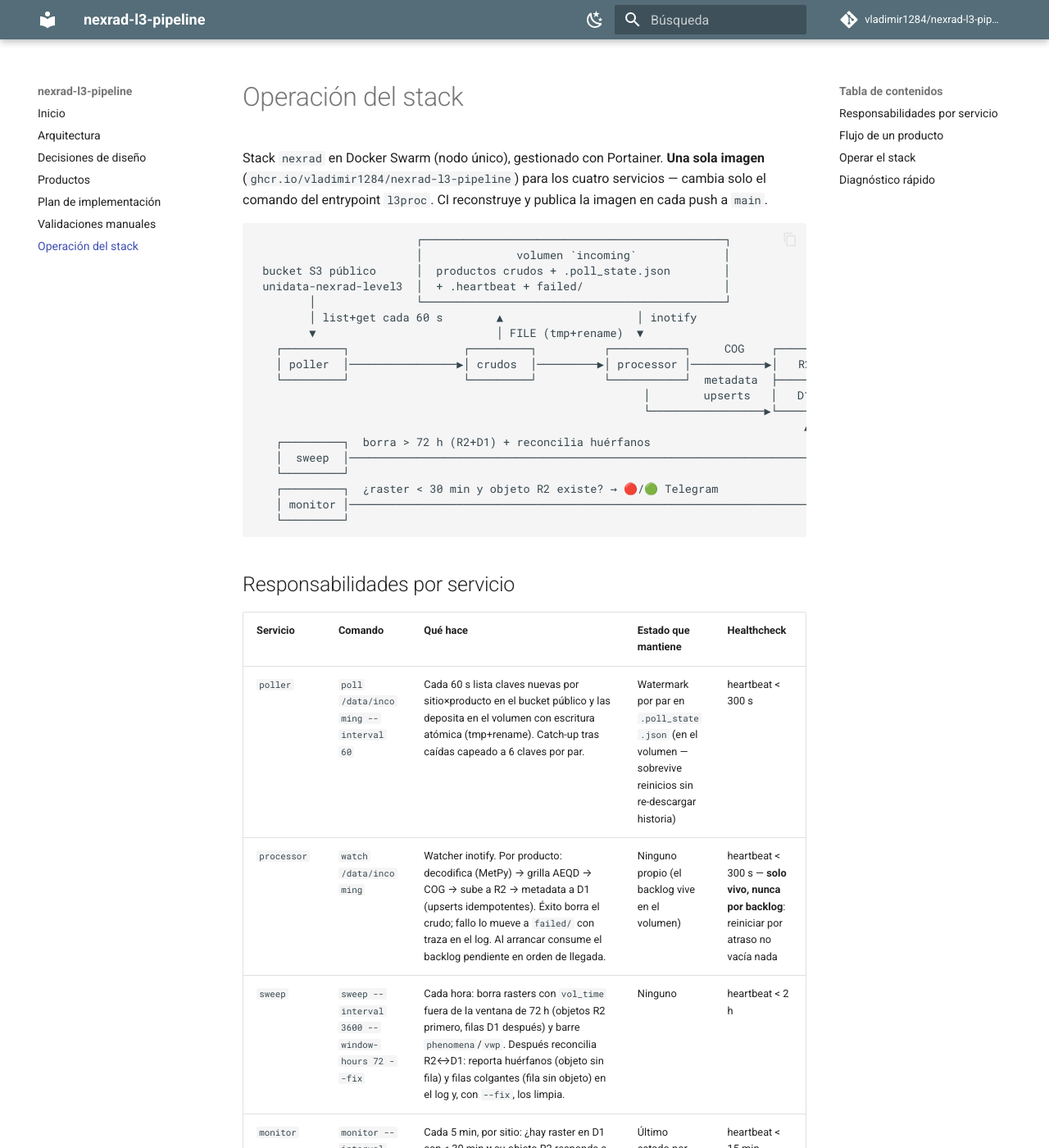
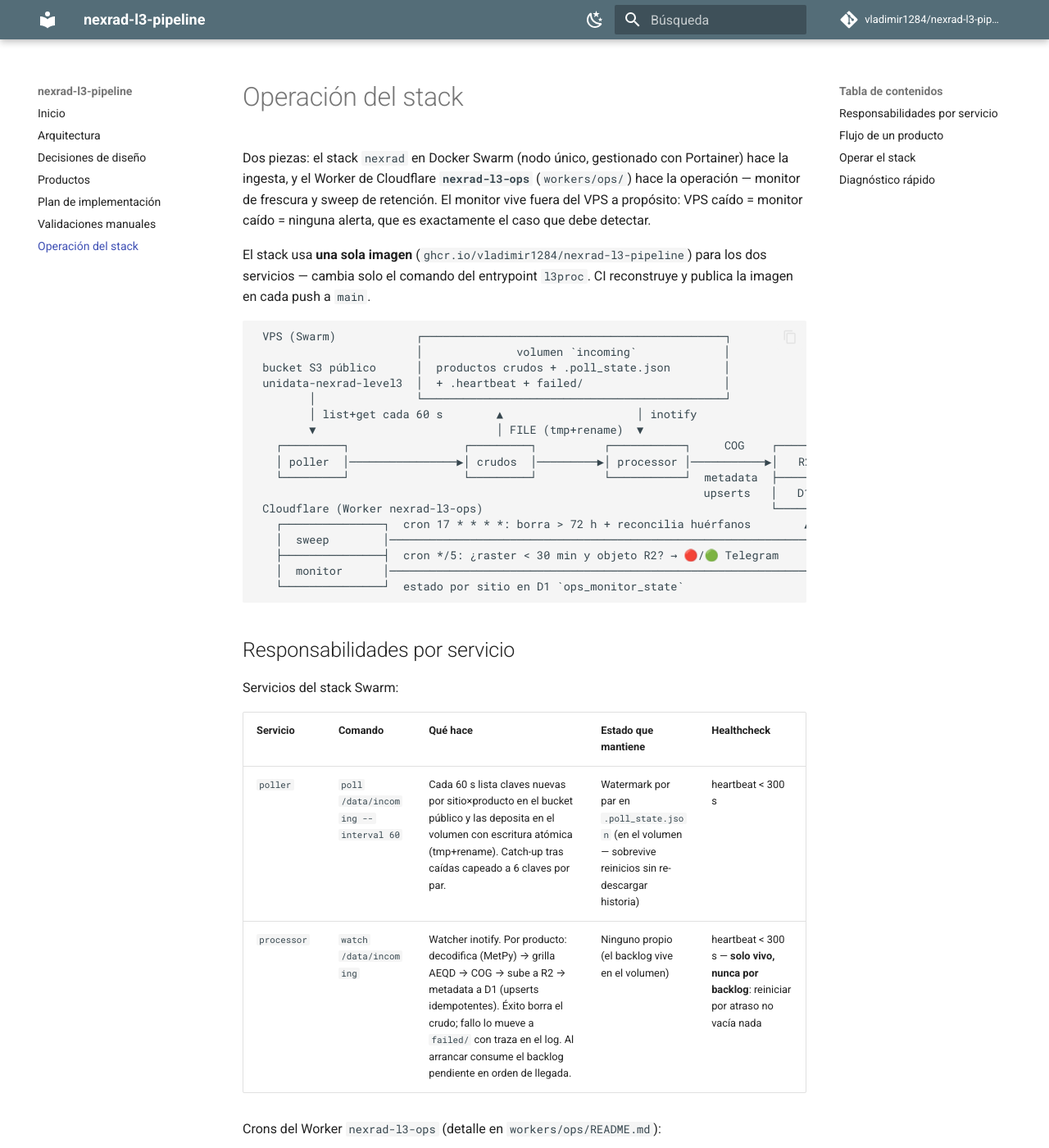
Before and after one commit to vladimir1284/nexrad-l3-pipeline, an MkDocs documentation site: the page built from docs/operacion.md, in a window 1280 px wide and 1400 px high. Shown: the whole window at 82% size. Built offline with MkDocs 1.6.1 and Material for MkDocs 9.7.7, drawn with Linux system fonts in a browser that asks for light colours; comment, search, counter and statistics services are not loaded; some of the changed text lies outside the part shown.

Commit message:
feat(ops): worker desplegado — retirar monitor y sweep del stack Swarm
Worker nexrad-l3-ops desplegado y verificado (monitor 23:20 UTC, 3
sitios frescos, resumen a Telegram). El stack queda en poller +
processor; retención y frescura viven en el Worker. Docs de operación
y validaciones actualizadas.

Co-Authored-By: Claude Fable 5 <noreply@anthropic.com>

````diff
--- a/docs/operacion.md
+++ b/docs/operacion.md
@@ -1,9 +1,17 @@
 # Operación del stack
 
-Stack `nexrad` en Docker Swarm (nodo único), gestionado con Portainer. **Una sola imagen** (`ghcr.io/vladimir1284/nexrad-l3-pipeline`) para los cuatro servicios — cambia solo el comando del entrypoint `l3proc`. CI reconstruye y publica la imagen en cada push a `main`.
+Dos piezas: el stack `nexrad` en Docker Swarm (nodo único, gestionado con
+Portainer) hace la ingesta, y el Worker de Cloudflare **`nexrad-l3-ops`**
+(`workers/ops/`) hace la operación — monitor de frescura y sweep de
+retención. El monitor vive fuera del VPS a propósito: VPS caído = monitor
+caído = ninguna alerta, que es exactamente el caso que debe detectar.
+
+El stack usa **una sola imagen** (`ghcr.io/vladimir1284/nexrad-l3-pipeline`)
+para los dos servicios — cambia solo el comando del entrypoint `l3proc`.
+CI reconstruye y publica la imagen en cada push a `main`.
 
 ```
-                        ┌─────────────────────────────────────────────┐
+ VPS (Swarm)            ┌─────────────────────────────────────────────┐
                         │              volumen `incoming`             │
  bucket S3 público      │  productos crudos + .poll_state.json        │
  unidata-nexrad-level3  │  + .heartbeat + failed/                     │
@@ -13,25 +21,30 @@ Stack `nexrad` en Docker Swarm (nodo único), gestionado con Portainer. **Una so
    ┌─────────┐                 ┌─────────┐          ┌───────────┐     COG    ┌────────┐
    │ poller  │────────────────▶│ crudos  │─────────▶│ processor │───────────▶│   R2   │
    └─────────┘                 └─────────┘          └───────────┘  metadata  ├────────┤
-                                                          │        upserts   │   D1   │
-                                                          └─────────────────▶└────────┘
-                                                                                  ▲
-   ┌─────────┐  borra > 72 h (R2+D1) + reconcilia huérfanos                       │
-   │  sweep  │────────────────────────────────────────────────────────────────────┤
-   └─────────┘                                                                    │
-   ┌─────────┐  ¿raster < 30 min y objeto R2 existe? → 🔴/🟢 Telegram             │
-   │ monitor │────────────────────────────────────────────────────────────────────┘
-   └─────────┘
+                                                                   upserts   │   D1   │
+ Cloudflare (Worker nexrad-l3-ops)                                           └────────┘
+   ┌───────────────┐  cron 17 * * * *: borra > 72 h + reconcilia huérfanos        ▲
+   │  sweep        │──────────────────────────────────────────────────────────────┤
+   ├───────────────┤  cron */5: ¿raster < 30 min y objeto R2? → 🔴/🟢 Telegram    │
+   │  monitor      │──────────────────────────────────────────────────────────────┘
+   └───────────────┘  estado por sitio en D1 `ops_monitor_state`
 ```
 
 ## Responsabilidades por servicio
+
+Servicios del stack Swarm:
 
 | Servicio | Comando | Qué hace | Estado que mantiene | Healthcheck |
 |---|---|---|---|---|
 | `poller` | `poll /data/incoming --interval 60` | Cada 60 s lista claves nuevas por sitio×producto en el bucket público y las deposita en el volumen con escritura atómica (tmp+rename). Catch-up tras caídas capeado a 6 claves por par. | Watermark por par en `.poll_state.json` (en el volumen — sobrevive reinicios sin re-descargar historia) | heartbeat < 300 s |
 | `processor` | `watch /data/incoming` | Watcher inotify. Por producto: decodifica (MetPy) → grilla AEQD → COG → sube a R2 → metadata a D1 (upserts idempotentes). Éxito borra el crudo; fallo lo mueve a `failed/` con traza en el log. Al arrancar consume el backlog pendiente en orden de llegada. | Ninguno propio (el backlog vive en el volumen) | heartbeat < 300 s — **solo vivo, nunca por backlog**: reiniciar por atraso no vacía nada |
-| `sweep` | `sweep --interval 3600 --window-hours 72 --fix` | Cada hora: borra rasters con `vol_time` fuera de la ventana de 72 h (objetos R2 primero, filas D1 después) y barre `phenomena`/`vwp`. Después reconcilia R2↔D1: reporta huérfanos (objeto sin fila) y filas colgantes (fila sin objeto) en el log y, con `--fix`, los limpia. | Ninguno | heartbeat < 2 h |
-| `monitor` | `monitor --interval 300 --max-age 30` | Cada 5 min, por sitio: ¿hay raster en D1 con < 30 min **y** su objeto R2 responde a HEAD? Eso valida la cadena completa bucket→poller→processor→R2/D1. Alertas Telegram **solo en transiciones**: 🔴 al caer, 🟢 al recuperar. Sin credenciales de Telegram queda en modo solo-log. | Último estado por sitio (en memoria; al reiniciar re-notifica si hay rojo) | heartbeat < 15 min |
+
+Crons del Worker `nexrad-l3-ops` (detalle en `workers/ops/README.md`):
+
+| Cron | Qué hace | Estado que mantiene |
+|---|---|---|
+| `*/5 * * * *` (monitor) | Por sitio: ¿hay raster en D1 con < 30 min **y** su objeto R2 responde a HEAD? Eso valida la cadena completa bucket→poller→processor→R2/D1. Telegram: resumen 🩺 en el primer chequeo de un sitio, después **solo transiciones** (🔴 al caer, 🟢 al recuperar). Sin secrets de Telegram queda en modo solo-log. | Último estado por sitio en la tabla D1 `ops_monitor_state` |
+| `17 * * * *` (sweep) | Borra rasters con `vol_time` fuera de la ventana de 72 h (objetos R2 primero, filas D1 después) y barre `phenomena`/`vwp`. Después reconcilia R2↔D1: limpia huérfanos (objeto sin fila, ignorando objetos con < 1 h) y filas colgantes (verificadas con HEAD antes de borrar). | Ninguno |
 
 El umbral de 30 min funciona porque el feed es continuo (volumen cada 4–10 min según VCP): más de 30 min sin producto = cadena rota, no cielo despejado.
 
@@ -63,11 +76,14 @@ docker service update --force --image \
 # simular caída (prueba de alertas) y recuperar
 docker service scale nexrad_processor=0   # → 🔴 Telegram en ~35 min
 docker service scale nexrad_processor=1   # → 🟢 al recuperar
+
+# logs del Worker de operación (desde workers/ops/, con CLOUDFLARE_API_TOKEN en env)
+npx wrangler tail nexrad-l3-ops
 ```
 
 **Redeploy tras cambios en `docker-compose.yml`**: Portainer → stack `nexrad` → *Pull and redeploy* (re-clona el repo). Solo cambios de imagen no necesitan tocar el stack: `docker service update --force --image ...` por servicio.
 
-**Configuración**: variables no-secretas (`R2_ENDPOINT`, `R2_BUCKET`, `CLOUDFLARE_ACCOUNT_ID`, `D1_DATABASE_ID`, `NEXRAD_SITES`) en el formulario del stack de Portainer; credenciales como secrets de Swarm (`nexrad_r2_access_key_id`, `nexrad_r2_secret_access_key`, `nexrad_cf_api_token`, `nexrad_telegram_bot_token`, `nexrad_telegram_chat_id`) montados como fichero vía la convención `*_FILE` de `ingest/config.py`.
+**Configuración**: variables no-secretas (`R2_ENDPOINT`, `R2_BUCKET`, `CLOUDFLARE_ACCOUNT_ID`, `D1_DATABASE_ID`, `NEXRAD_SITES`) en el formulario del stack de Portainer; credenciales como secrets de Swarm (`nexrad_r2_access_key_id`, `nexrad_r2_secret_access_key`, `nexrad_cf_api_token`) montados como fichero vía la convención `*_FILE` de `ingest/config.py`. El Worker lleva su propia config: bindings y vars en `workers/ops/wrangler.jsonc`, Telegram como secrets de Wrangler (`TELEGRAM_BOT_TOKEN`, `TELEGRAM_CHAT_ID`).
 
 ## Diagnóstico rápido
 
````
Also changed, not shown: other parts of docs/operacion.md (+1 -1 lines), CLAUDE.md (+1 -1 lines), docker-compose.yml (+4 -72 lines), docs/validaciones.md (+2 -2 lines), workers/ops/README.md (+16 -28 lines).
